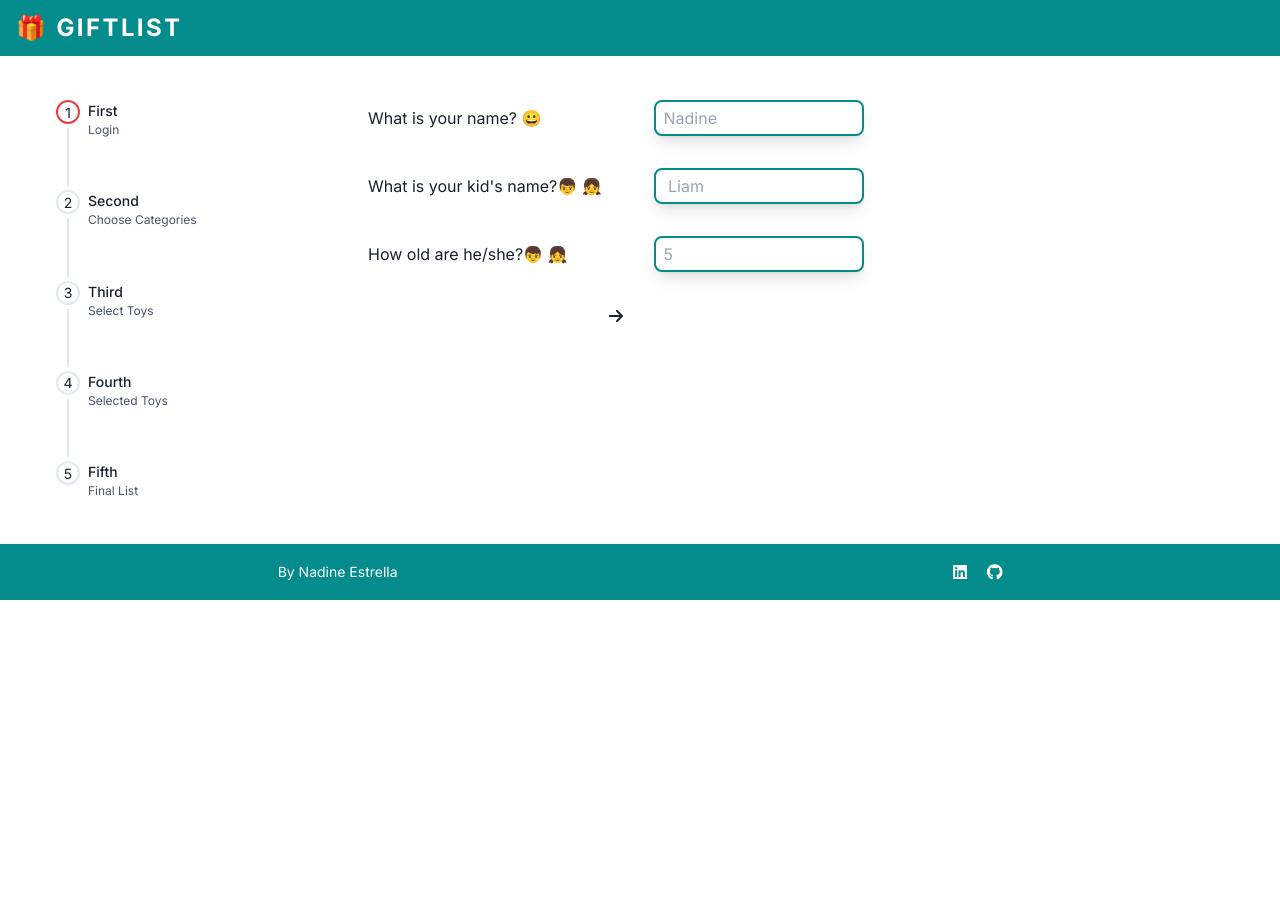
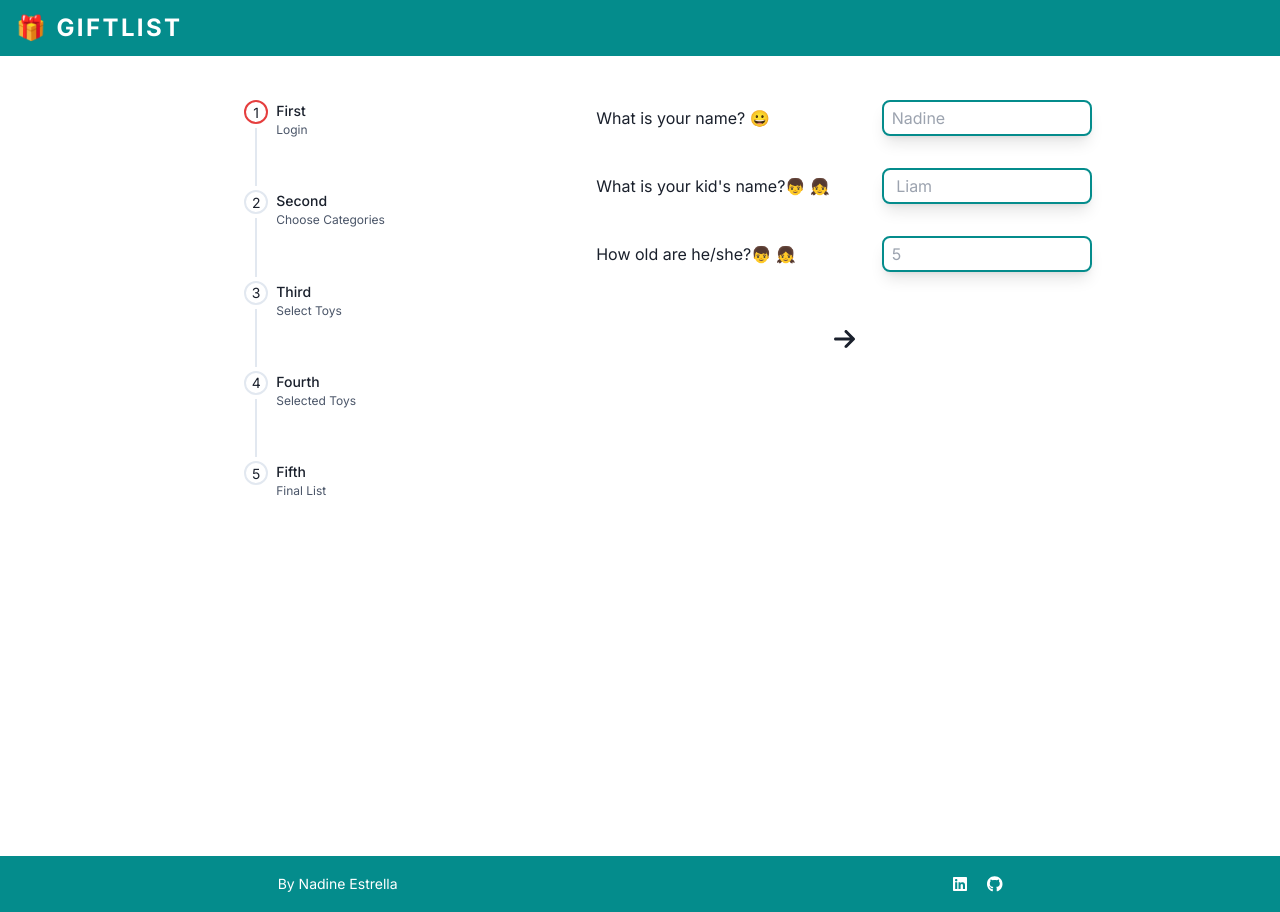
Before and after one commit to nadinestrella/GiftList, a Next.js app: page /login in a window 1280 px wide. Before the commit the page ends 800 px from the top, so only its background shows below. Built offline with nearby package versions, Linux system fonts and the light colour scheme.

Commit message:
layout at pc screen

```diff
--- a/src/app/components/PageLayout.tsx
+++ b/src/app/components/PageLayout.tsx
@@ -6,7 +6,7 @@ export function PageLayout({
   sidebar: JSX.Element;
 }) {
   return (
-    <main className="md:flex md:flex-row">
+    <main className="md:flex md:flex-row min-h-screen lg:flex-row lg:justify-center gap-10 lg:max-w-screen-xl lg:mx-auto px-2">
       <div className="hidden md:inline min-w-40 ml-14 my-11">{sidebar}</div>
       <div className="md:flex md:flex-col">
         <div className="md:ml-9 lg:ml-24">{content}</div>
--- a/src/app/components/ui/NavigationBtn.tsx
+++ b/src/app/components/ui/NavigationBtn.tsx
@@ -18,10 +18,11 @@ export const PreviousNextBtn: React.FC<ButtonProps> = ({
 }) => {
   return (
     <button
-      className={`hover:text-red-600 ${className}`} // Añadir clases personalizadas
+      className={`hover:text-red-600 text-2xl p-5 ${className}`}
       onClick={onClick} // Acción cuando se hace clic
       aria-label={ariaLabel} // Accesibilidad
       type={type}
+      // className="`hover:text-red-600"
     >
       <FontAwesomeIcon icon={icon} />
     </button>
--- a/src/app/layout.tsx
+++ b/src/app/layout.tsx
@@ -18,11 +18,7 @@ export const metadata: Metadata = {
   },
 };
 
-import {
-  ChakraBaseProvider,
-  extendBaseTheme,
-  theme as chakraTheme,
-} from '@chakra-ui/react';
+import { extendBaseTheme, theme as chakraTheme } from '@chakra-ui/react';
 
 const { Button } = chakraTheme.components;
 
```
